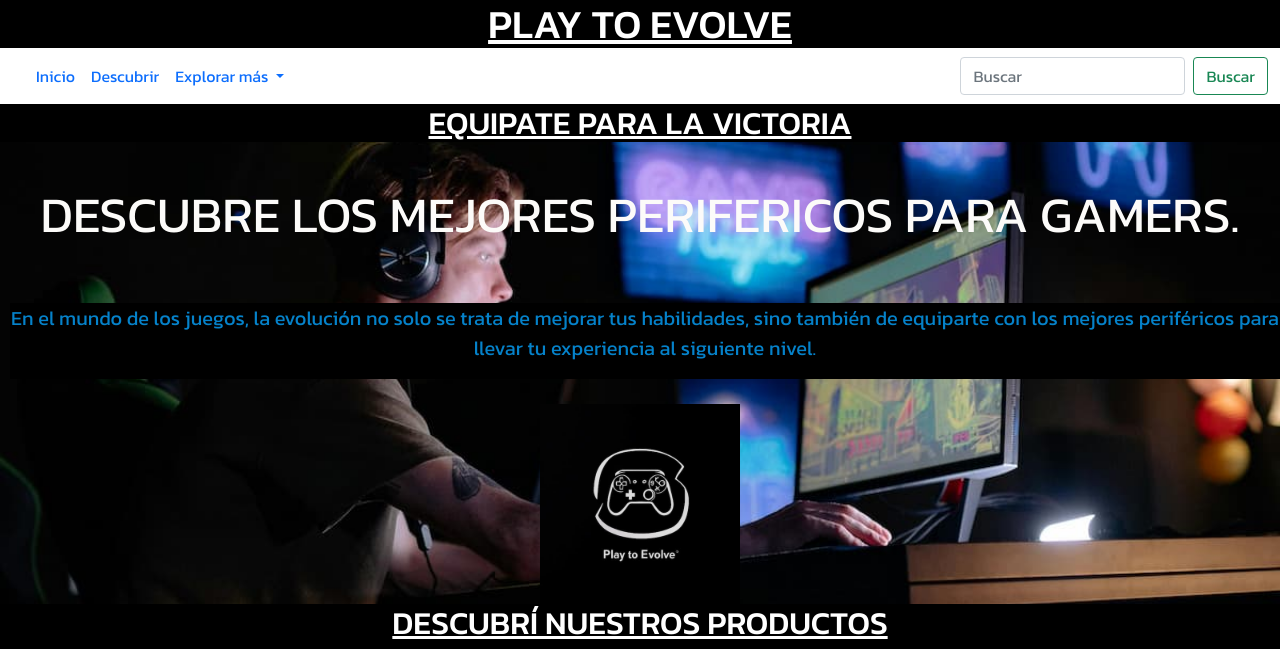
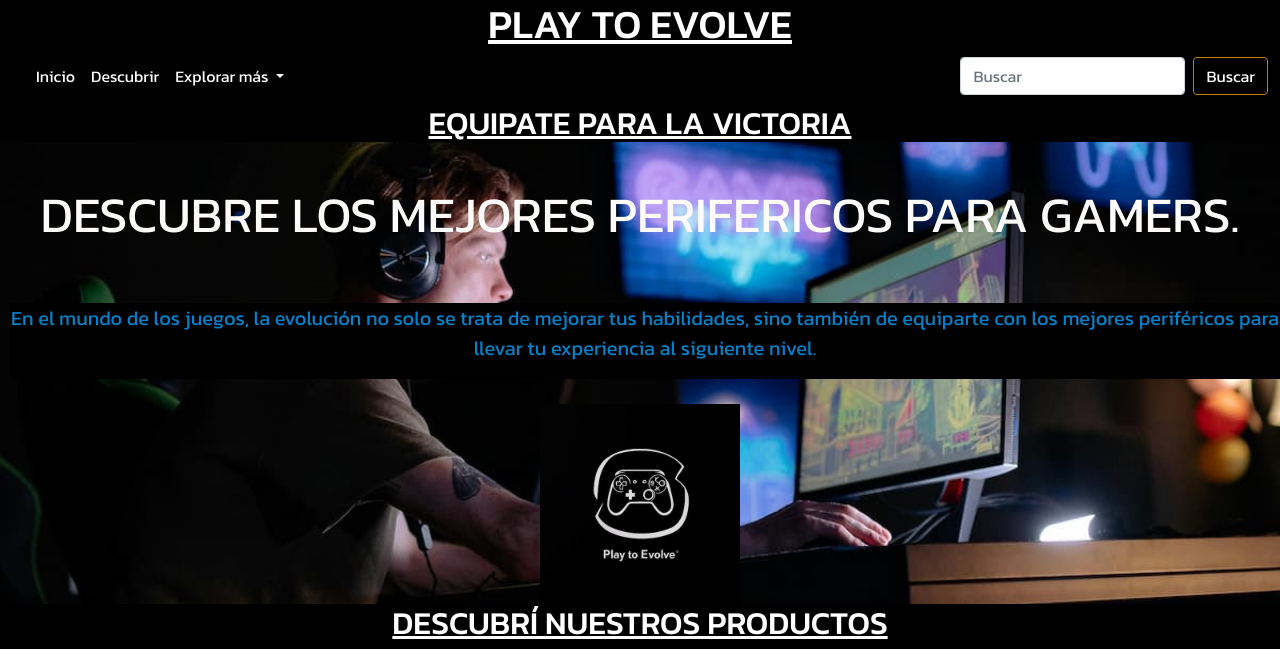
Before and after one commit to Ezequielcavallo05/play-to-evolve-2-entrega, a website: page index.html in a window 1280 px wide. Shown: the top 649 px of the page. Drawn offline with nearby package versions, Linux system fonts and the light colour scheme.

Commit message:
tercera entrega

```diff
--- a/scss/components/_main.scss
+++ b/scss/components/_main.scss
@@ -39,10 +39,33 @@
     }
 }
 
-.bg-menu  {
+/* NAV BOOSTRAP */
+
+.container-fluid a {
+    color: rgb(255, 255, 255);
+}
+
+.bg-menu {
+    background-color: rgb(0, 0, 0);
+    height: 5%;
 
 }
 
+.btn-outline-success {
+    background-color: rgb(0, 0, 0);
+    color: rgb(255, 255, 255);
+    border: 1px solid darkgoldenrod;
+}
+
+.btn-outline-success:hover {
+    background-color: rgb(115, 255, 0);
+    border: 1px solid rgb(5, 5, 5);
+}
+
+.dropdown-menu a {
+    color: black;
+
+}
 
 
 /* SECTION PRODUCTOS DESTACADOS */
```
Also changed, not shown: css/estilos.css, 1 other file.
